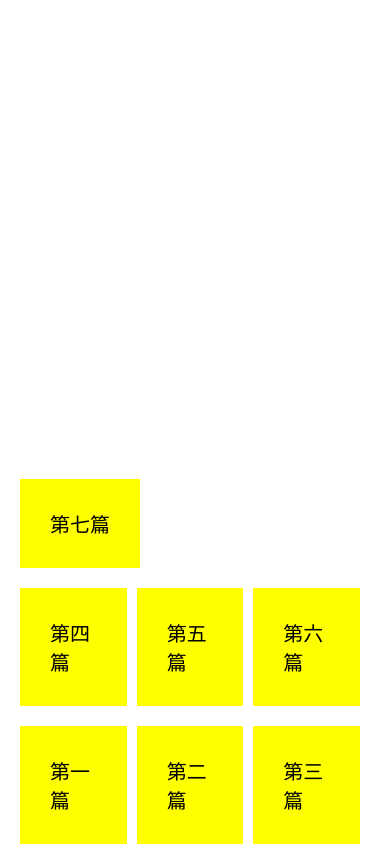
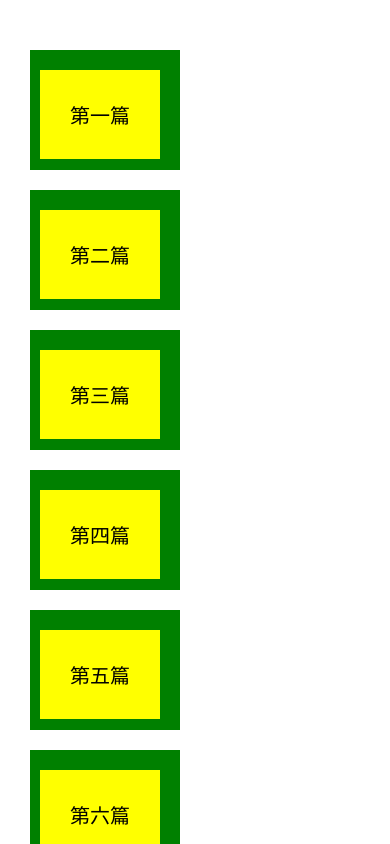
Before and after one commit to ms-online/react-native-myproject, a React Native app: screen / in a window 390 px wide. Built offline with nearby package versions, Linux system fonts and the light colour scheme.

Commit message:
lesson-07

```diff
--- a/App.js
+++ b/App.js
@@ -1,27 +1,57 @@
 import { StatusBar } from 'expo-status-bar';
 import { useState } from 'react';
-import { StyleSheet, Text, View, ScrollView, FlatList } from 'react-native';
+import {
+  StyleSheet,
+  Text,
+  View,
+  ScrollView,
+  FlatList,
+  TouchableOpacity,
+  TouchableHighlight,
+  TouchableWithoutFeedback,
+  Pressable,
+} from 'react-native';
 
 export default function App() {
   const [blogs, setBlogs] = useState([
-    { title: '第一篇' },
-    { title: '第二篇' },
-    { title: '第三篇' },
-    { title: '第四篇' },
-    { title: '第五篇' },
-    { title: '第六篇' },
-    { title: '第七篇' },
+    { title: '第一篇', id: '1' },
+    { title: '第二篇', id: '2' },
+    { title: '第三篇', id: '3' },
+    { title: '第四篇', id: '4' },
+    { title: '第五篇', id: '5' },
+    { title: '第六篇', id: '6' },
+    { title: '第七篇', id: '7' },
   ]);
+  const pressHandler = (id) => {
+    console.log(id);
+    setBlogs((prevBlogs) => {
+      return prevBlogs.filter((blog) => blog.id !== id);
+    });
+  };
 
   return (
     <View style={styles.container}>
       <FlatList
         horizontal={false}
-        numColumns={3}
-        inverted={true}
-        keyExtractor={(item, index) => index.toString()}
+        // numColumns={3}
+        inverted={false}
+        // keyExtractor={(item, index) => index.toString()}
         data={blogs}
-        renderItem={({ item }) => <Text style={styles.item}>{item.title}</Text>}
+        renderItem={({ item }) => (
+          <Pressable
+            android_ripple={{ color: '#0ff' }}
+            hitSlop={{ top: 10, bottom: 10, right: 10, left: 10 }}
+            underlayColor='#ddd'
+            style={({ pressed }) => [
+              { backgroundColor: pressed ? '#ddd' : 'green' },
+              styles.button,
+            ]}
+            onPress={() => pressHandler(item.id)}
+            activeOpacity={0.2}
+          >
+            <Text style={styles.item}>{item.title}</Text>
+          </Pressable>
+        )}
       />
 
       {/* <ScrollView>
@@ -52,4 +82,11 @@ const styles = StyleSheet.create({
     fontSize: 20,
     marginRight: 10,
   },
+  button: {
+    width: 150,
+    height: 120,
+    // backgroundColor: 'green',
+    margin: 10,
+    alignItems: 'center',
+  },
 });
```
Also changed, not shown: 1 other file (tests, documents, lock files or other folders).
